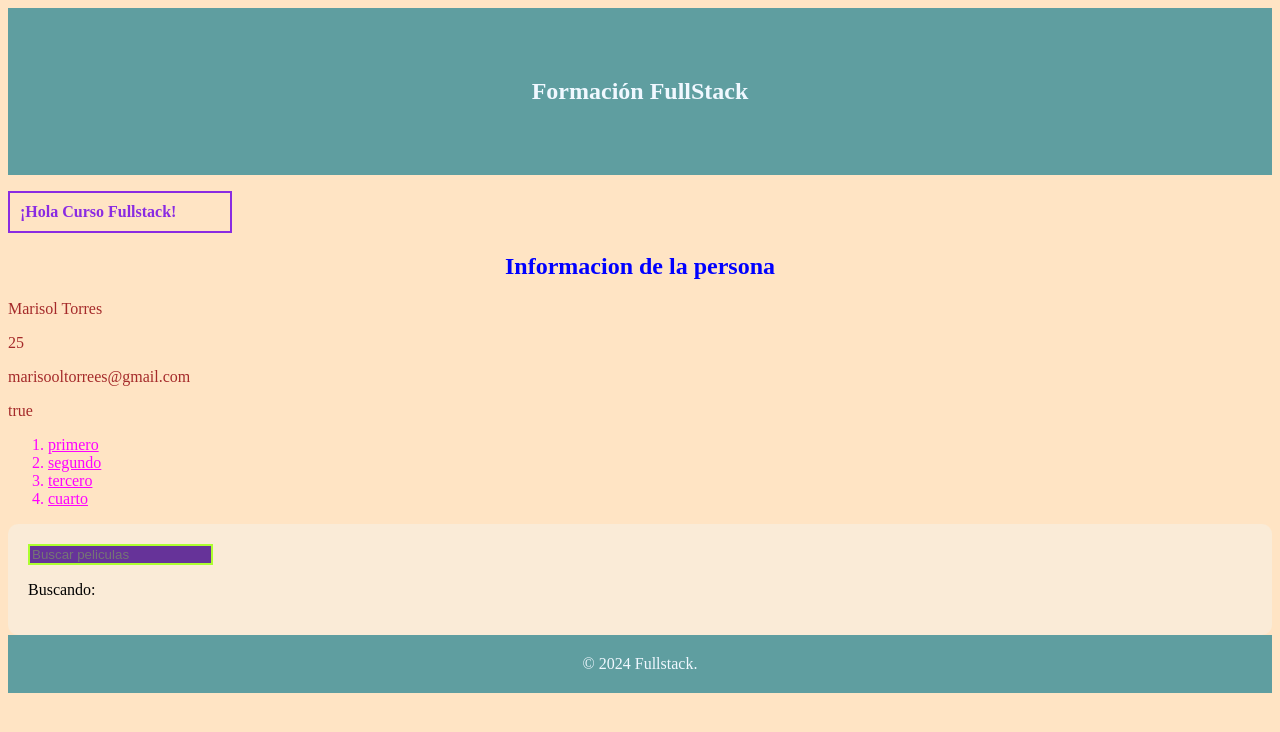
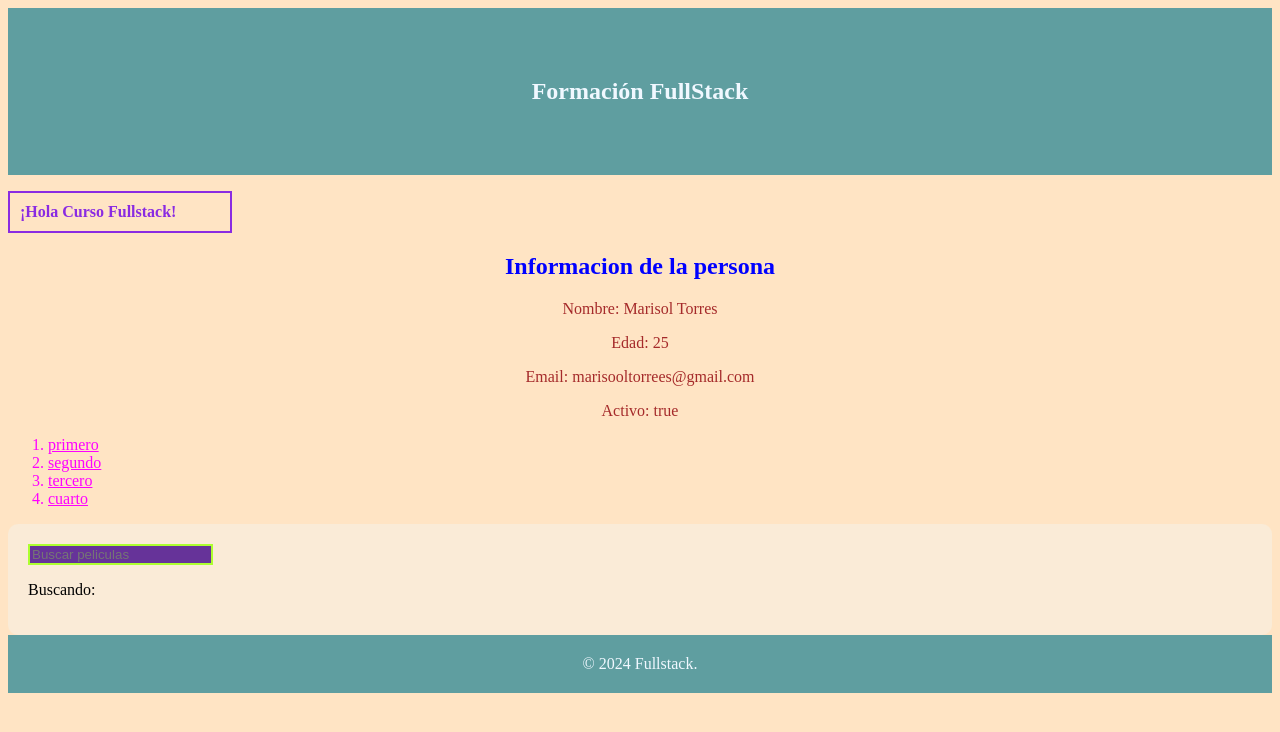
Before and after one commit to marisoltorres99/curso_san_cristobal, an Angular app in the folder practica_front/angular_app/: page /ejercicios in a window 1280 px wide. Shown: the top 732 px of the page. Built offline with nearby package versions, Linux system fonts and the light colour scheme.

Commit message:
agrego estilos

```diff
--- a/practica_front/angular_app/src/app/ejercicio3-persona/ejercicio3.component.css
+++ b/practica_front/angular_app/src/app/ejercicio3-persona/ejercicio3.component.css
@@ -5,4 +5,5 @@ h2 {
 
 p {
     color: brown;
+    text-align: center;
 }
--- a/practica_front/angular_app/src/app/ejercicio3-persona/ejercicio3.component.html
+++ b/practica_front/angular_app/src/app/ejercicio3-persona/ejercicio3.component.html
@@ -1,5 +1,5 @@
 <h2>Informacion de la persona</h2>
-<p>{{persona.nombre}}</p>
-<p>{{persona.edad}}</p>
-<p>{{persona.email}}</p>
-<p>{{persona.activo}}</p>
+<p>Nombre: {{persona.nombre}}</p>
+<p>Edad: {{persona.edad}}</p>
+<p>Email: {{persona.email}}</p>
+<p>Activo: {{persona.activo}}</p>
```
